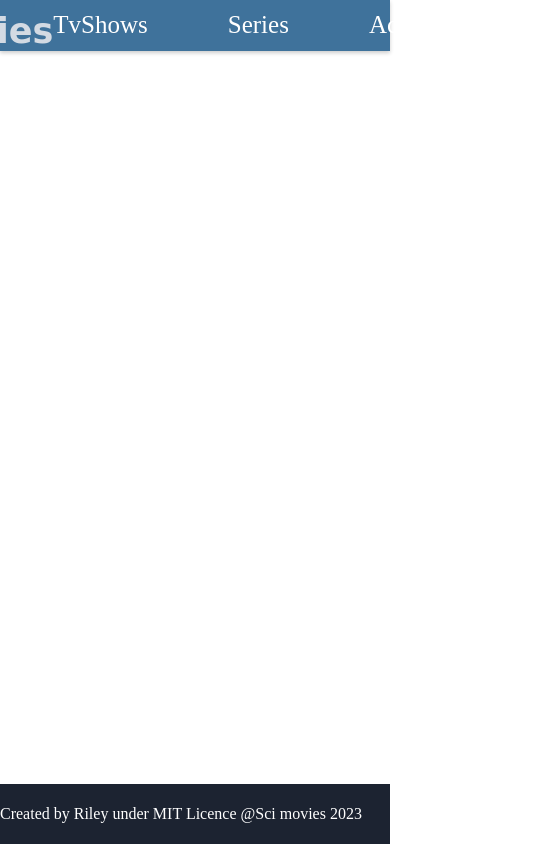
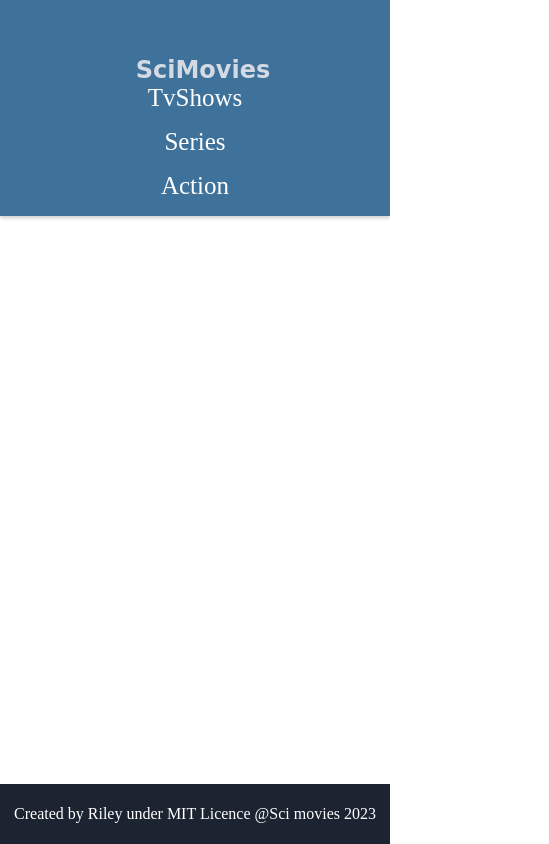
Before and after one commit to RileyManda/scimovies-capstone-project, a website built with webpack: page src/index.html in a window 390 px wide. Shown: the whole page, 549 px wide, since content can reach past the window. Built offline with nearby package versions, Linux system fonts and the light colour scheme; no server answers.

Commit message:
Implemented media queries for responsive layout

```diff
--- a/src/index.css
+++ b/src/index.css
@@ -258,3 +258,48 @@ body {
   animation: float 2s ease-out forwards;
   pointer-events: none;
 }
+
+@media (max-width: 768px) {
+  /* Header */
+  .header-container {
+    flex-direction: column;
+    align-items: center;
+    padding: 1rem;
+  }
+
+  .logo-container {
+    margin-top: 2rem;
+    flex-direction: column;
+    align-items: center;
+    gap: 0.5rem;
+  }
+
+  .logo-heading {
+    font-size: 24px;
+    text-align: center;
+  }
+
+  .menu-list {
+    flex-direction: column;
+    align-items: center;
+    gap: 1rem;
+    padding-right: 0;
+  }
+
+  /* Card */
+  .tvshow-section {
+    justify-content: flex-start;
+    align-items: stretch;
+    margin-top: 2rem;
+  }
+
+  .card {
+    width: 100%;
+    margin: 0.5rem 0;
+  }
+
+  /* Footer */
+  .footer-content {
+    justify-content: center;
+  }
+}
```
Also changed, not shown: dist/index.html.
